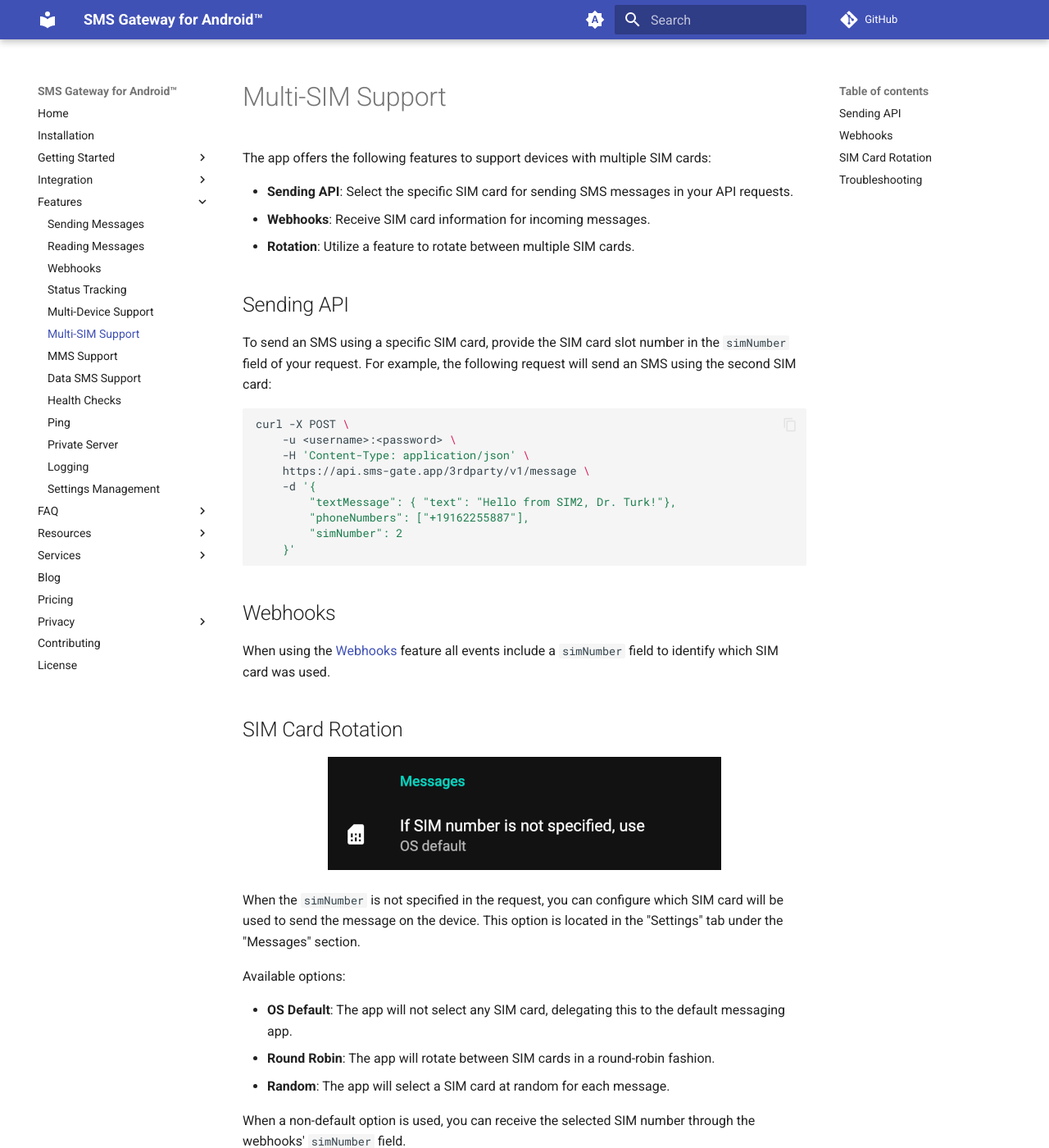
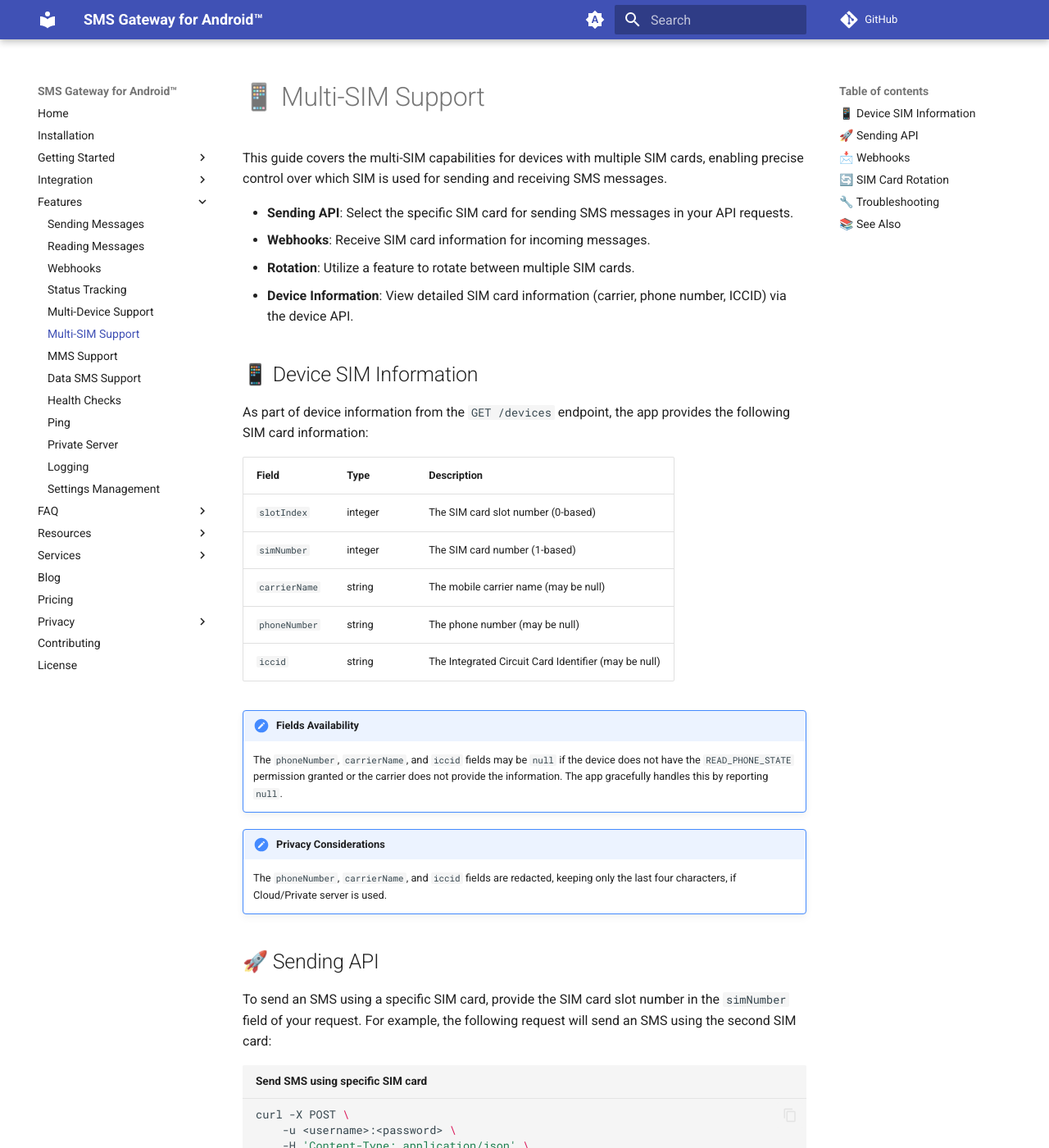
Before and after one commit to android-sms-gateway/docs-web, an MkDocs documentation site: the page built from docs/features/multi-sim.md, in a window 1280 px wide and 1400 px high. Shown: the whole window at 82% size. Built offline with MkDocs 1.6.1 and Material for MkDocs 9.7.7, drawn with Linux system fonts in a browser that asks for light colours; comment, search, counter and statistics services are not loaded; some of the changed text lies outside the part shown.

Commit message:
[features] SIM cards info

````diff
--- a/docs/features/multi-sim.md
+++ b/docs/features/multi-sim.md
@@ -1,16 +1,34 @@
-# Multi-SIM Support
+# 📱 Multi-SIM Support
 
-The app offers the following features to support devices with multiple SIM cards:
+This guide covers the multi-SIM capabilities for devices with multiple SIM cards, enabling precise control over which SIM is used for sending and receiving SMS messages.
 
 * **Sending API**: Select the specific SIM card for sending SMS messages in your API requests.
 * **Webhooks**: Receive SIM card information for incoming messages.
 * **Rotation**: Utilize a feature to rotate between multiple SIM cards.
+* **Device Information**: View detailed SIM card information (carrier, phone number, ICCID) via the device API.
 
-## Sending API
+## 📱 Device SIM Information
+As part of device information from the `GET /devices` endpoint, the app provides the following SIM card information:
+
+| Field         | Type    | Description                                          |
+| ------------- | ------- | ---------------------------------------------------- |
+| `slotIndex`   | integer | The SIM card slot number (0-based)                   |
+| `simNumber`   | integer | The SIM card number (1-based)                        |
+| `carrierName` | string  | The mobile carrier name (may be null)                |
+| `phoneNumber` | string  | The phone number (may be null)                       |
+| `iccid`       | string  | The Integrated Circuit Card Identifier (may be null) |
+
+!!! note "Fields Availability"
+    The `phoneNumber`, `carrierName`, and `iccid` fields may be `null` if the device does not have the `READ_PHONE_STATE` permission granted or the carrier does not provide the information. The app gracefully handles this by reporting `null`.
+
+!!! note "Privacy Considerations"
+    The `phoneNumber`, `carrierName`, and `iccid` fields are redacted, keeping only the last four characters, if Cloud/Private server is used.
+
+## 🚀 Sending API
 
 To send an SMS using a specific SIM card, provide the SIM card slot number in the `simNumber` field of your request. For example, the following request will send an SMS using the second SIM card:
 
-```sh
+```bash title="Send SMS using specific SIM card"
 curl -X POST \
     -u <username>:<password> \
     -H 'Content-Type: application/json' \
@@ -22,27 +40,27 @@
     }'
 ```
 
-## Webhooks
+## 📩 Webhooks
 
-When using the [Webhooks](./webhooks.md) feature all events include a `simNumber` field to identify which SIM card was used.
+When using the [Webhooks](./webhooks.md) feature, all events include a `simNumber` field to identify which SIM card was used.
 
-## SIM Card Rotation
+## 🔄 SIM Card Rotation
 
-<div align="center">
-    <img src="/assets/features-sim-rotation.png" alt="SIM rotation option">
-</div>
+<center>
+    <img src="/assets/features-sim-rotation.png" alt="SIM rotation option" width="480">
+</center>
 
-When the `simNumber` is not specified in the request, you can configure which SIM card will be used to send the message on the device. This option is located in the "Settings" tab under the "Messages" section.
+When the `simNumber` is not specified in the request, you can configure which SIM card will be used to send the message on the device. This option is located in the **Settings** tab under the **Messages** section.
 
 Available options:
 
-* **OS Default**: The app will not select any SIM card, delegating this to the default messaging app.
-* **Round Robin**: The app will rotate between SIM cards in a round-robin fashion.
-* **Random**: The app will select a SIM card at random for each message.
+- **OS Default**: The app will not select any SIM card, delegating this to the default messaging app.
+- **Round Robin**: The app will rotate between SIM cards in a round-robin fashion.
+- **Random**: The app will select a SIM card at random for each message.
 
 When a non-default option is used, you can receive the selected SIM number through the webhooks' `simNumber` field.
 
-## Troubleshooting
+## 🔧 Troubleshooting
 
 If you encounter issues with multi-SIM functionality:
 
@@ -53,3 +71,9 @@
 5. Restart the app and/or device if persistent issues occur.
 
 For further assistance, please contact our [support team](mailto:support@sms-gate.app).
+
+## 📚 See Also
+
+- [Device API](../integration/api.md)
+- [Webhooks](./webhooks.md)
+- [Sending Messages](./sending-messages.md)
````
